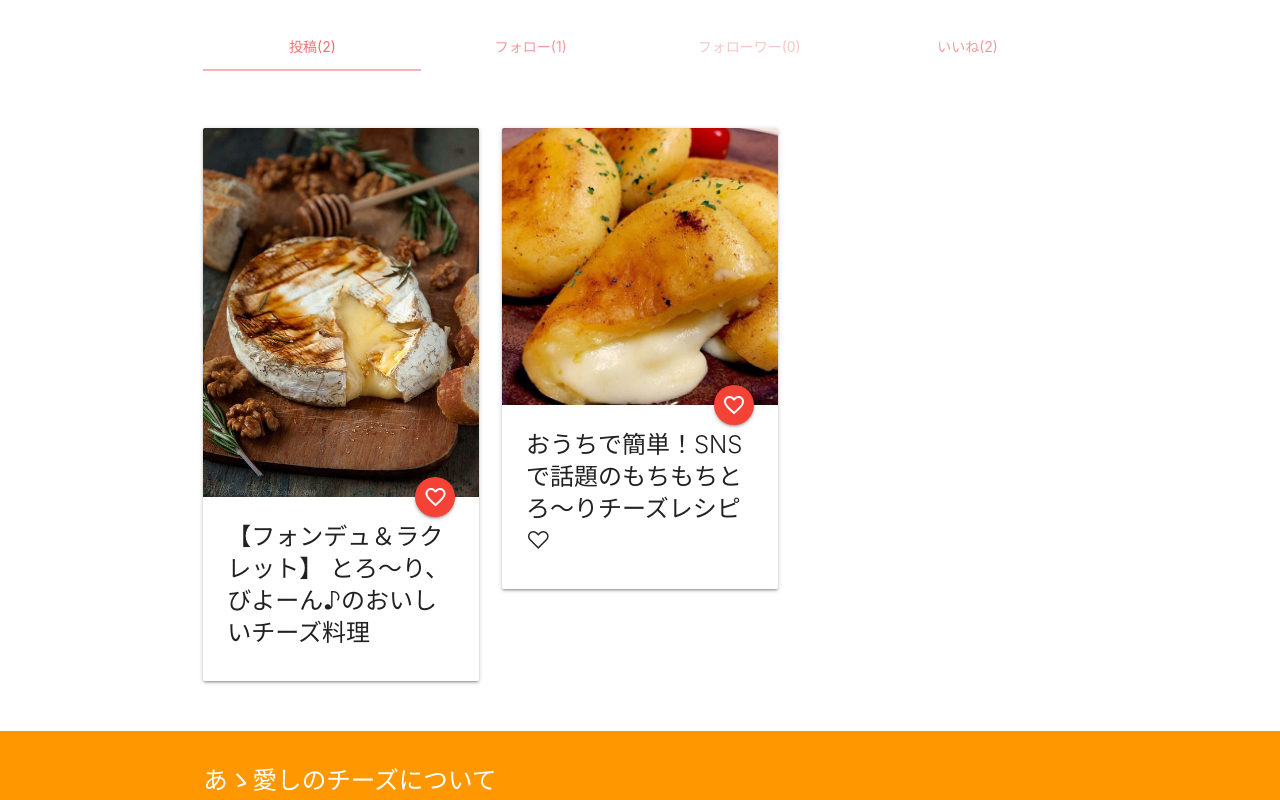
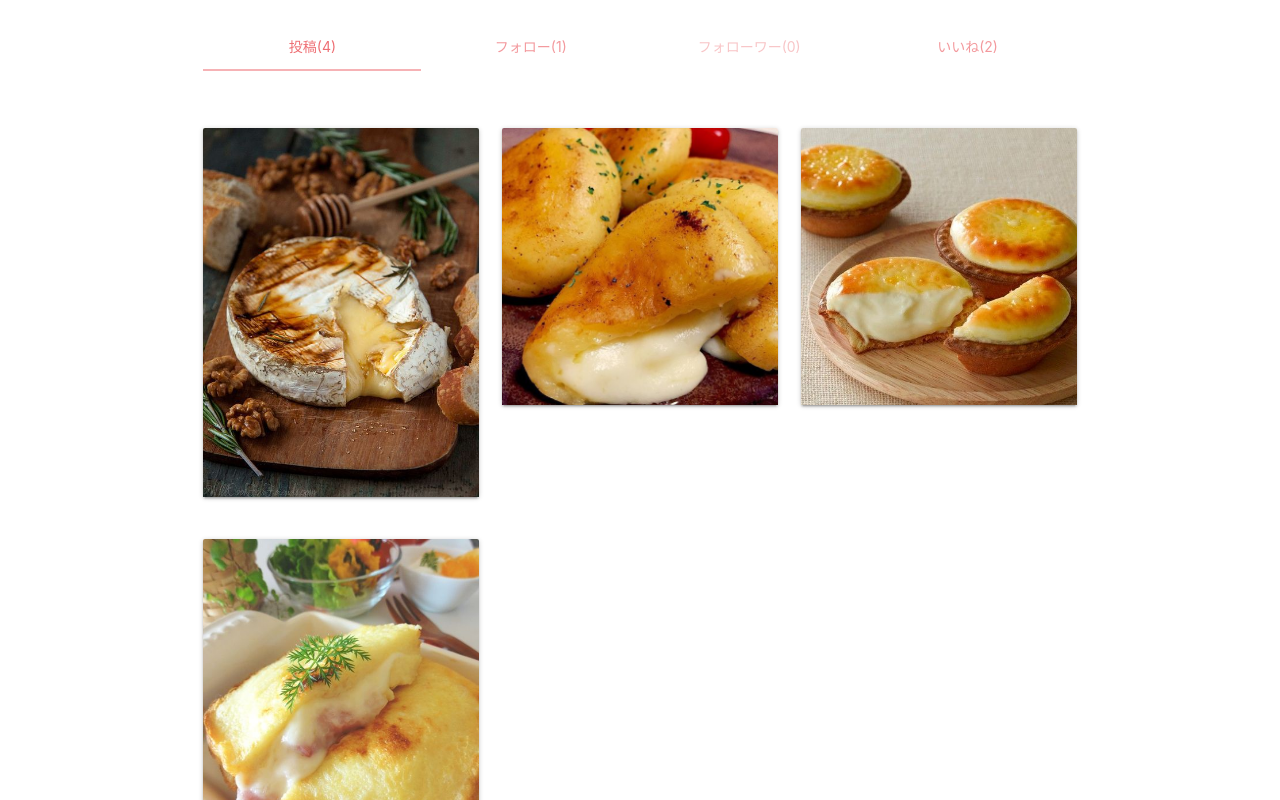
Before and after one commit to pink-elephant2/cheese-sns, an Angular app: page /account in a window 1280 px wide. Shown: the part 260-1060 px from the top of the page. Built offline with nearby package versions, Linux system fonts and the light colour scheme.

Commit message:
アカウント レイアウト調整

```diff
--- a/src/app/account/account.component.html
+++ b/src/app/account/account.component.html
@@ -19,7 +19,7 @@
   <div class="row">
     <div class="col s12">
       <ul class="tabs">
-        <li class="tab col s3"><a class="active" href="account#post">投稿(2)</a></li>
+        <li class="tab col s3"><a class="active" href="account#post">投稿(4)</a></li>
         <li class="tab col s3"><a href="account#following">フォロー(1)</a></li>
         <li class="tab col s3 disabled"><a href="account#followers">フォローワー(0)</a></li>
         <li class="tab col s3"><a href="account#like">いいね(2)</a></li>
@@ -34,10 +34,6 @@
       <div class="card">
         <div class="card-image">
           <img src="assets/images/sample-1.jpg">
-          <a class="btn-floating halfway-fab waves-effect waves-light red"><i class="material-icons">favorite_border</i></a>
-        </div>
-        <div class="card-content">
-          <p class="card-title" title="【フォンデュ＆ラクレット】 とろ～り、びよーん♪のおいしいチーズ料理">【フォンデュ＆ラクレット】 とろ～り、びよーん♪のおいしいチーズ料理</p>
         </div>
       </div>
     </div>
@@ -46,10 +42,24 @@
       <div class="card">
         <div class="card-image">
           <img src="assets/images/sample-2.jpg">
-          <a class="btn-floating halfway-fab waves-effect waves-light red"><i class="material-icons">favorite_border</i></a>
         </div>
-        <div class="card-content">
-          <p class="card-title" title="おうちで簡単！SNSで話題のもちもちとろ～りチーズレシピ♡">おうちで簡単！SNSで話題のもちもちとろ～りチーズレシピ♡</p>
+      </div>
+    </div>
+
+    <div class="col s4">
+      <div class="card">
+        <div class="card-image">
+          <img src="assets/images/sample-3.jpg">
+        </div>
+      </div>
+    </div>
+  </div>
+
+  <div class="row">
+    <div class="col s4">
+      <div class="card">
+        <div class="card-image">
+          <img src="assets/images/sample-4.jpg">
         </div>
       </div>
     </div>
@@ -69,14 +79,13 @@
             <i class="material-icons">edit</i>
           </a>
           <span class="card-title activator grey-text text-darken-4">ki_ri_mi</span>
-          <p>
-            <i class="material-icons">perm_identity</i> Project Manager</p>
+          <span class="grey-text">@ki_ri_mi</span>
         </div>
         <div class="card-reveal">
           <span class="card-title grey-text text-darken-4">ki_ri_mi
             <i class="material-icons right">close</i>
           </span>
-          <p>Here is some more information about this card.</p>
+          <p>ラブ！サーモン！>°))))◁</p>
           <p>
             <i class="material-icons">perm_identity</i> Project Manager</p>
           <p>
@@ -108,7 +117,7 @@
           <a class="btn-floating halfway-fab waves-effect waves-light red"><i class="material-icons">favorite_border</i></a>
         </div>
         <div class="card-content">
-          <p class="card-title" title="【フォンデュ＆ラクレット】 とろ～り、びよーん♪のおいしいチーズ料理">【フォンデュ＆ラクレット】 とろ～り、びよーん♪のおいしいチーズ料理</p>
+          <p class="card-title" title=""></p>
         </div>
       </div>
     </div>
@@ -120,7 +129,7 @@
           <a class="btn-floating halfway-fab waves-effect waves-light red"><i class="material-icons">favorite_border</i></a>
         </div>
         <div class="card-content">
-          <p class="card-title" title="おうちで簡単！SNSで話題のもちもちとろ～りチーズレシピ♡">おうちで簡単！SNSで話題のもちもちとろ～りチーズレシピ♡</p>
+          <p class="card-title" title=""></p>
         </div>
       </div>
     </div>
```
